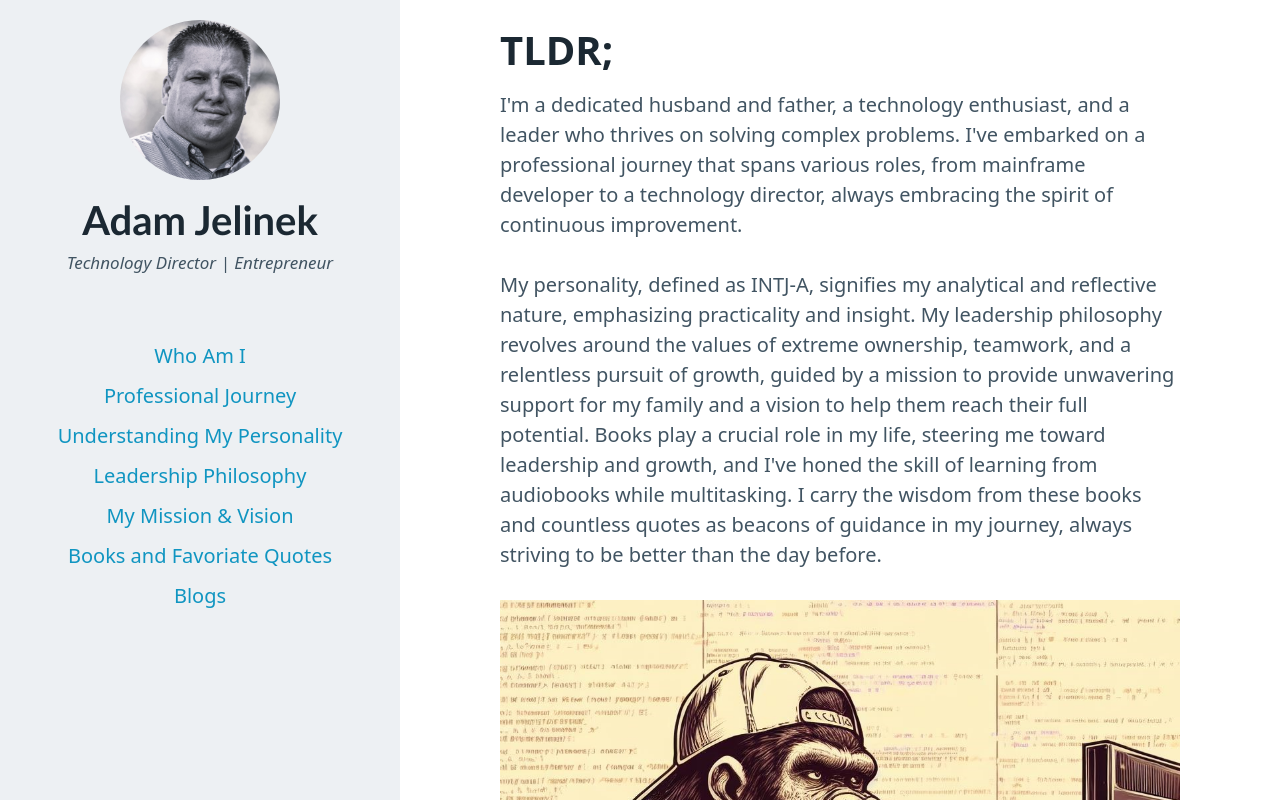
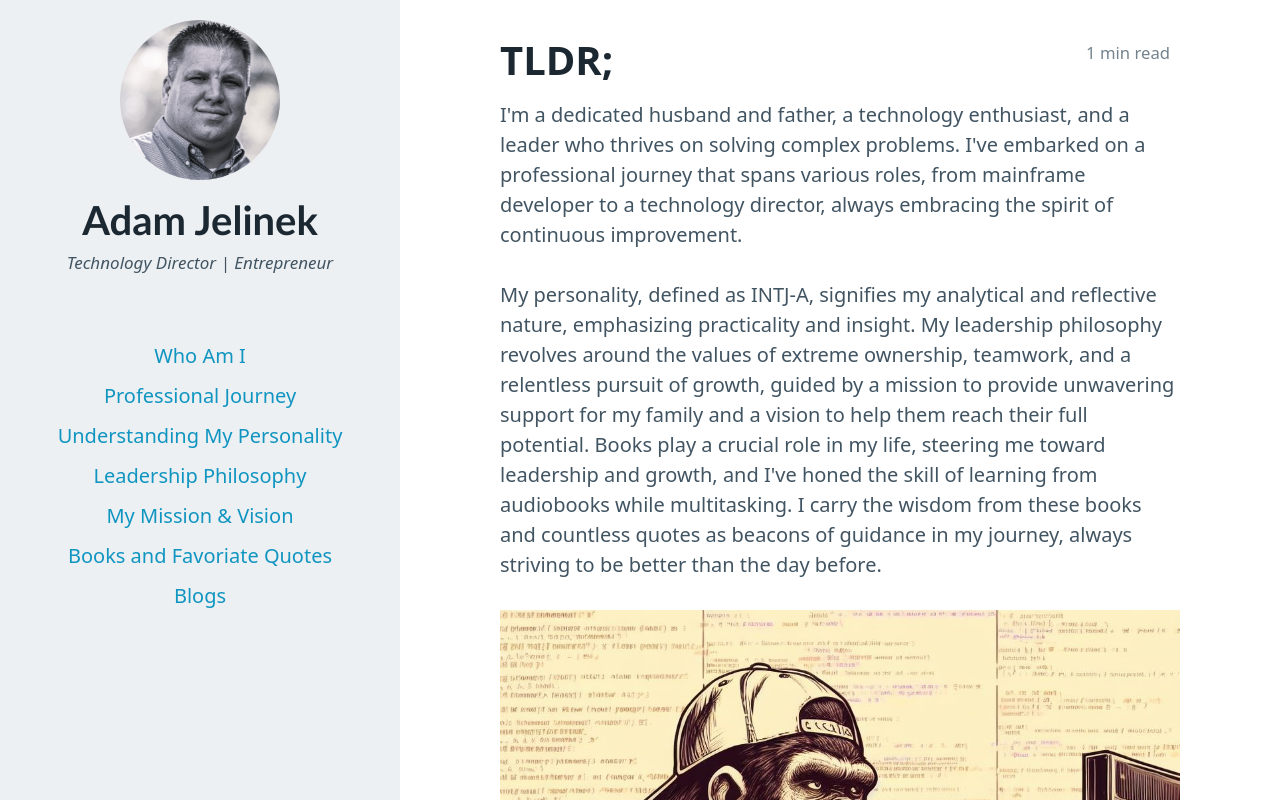
Before and after one commit to ajelinek/about-me, an Astro site: page / in a window 1280 px wide. Shown: the top 800 px of the page. Built offline with nearby package versions, Linux system fonts and the light colour scheme; Astro itself is replaced by a stand-in of ours; some icons are missing.

Commit message:
added read count

```diff
--- a/astro.config.mjs
+++ b/astro.config.mjs
@@ -1,10 +1,15 @@
 import { defineConfig } from 'astro/config'
 
 import mdx from "@astrojs/mdx"
+import { remarkReadingTime } from './plugins/remark-reading-time.mjs'
+
 
 // https://astro.build/config
 export default defineConfig({
   integrations: [ mdx() ],
+  markdown: {
+    remarkPlugins: [ remarkReadingTime ],
+  },
   site: 'https://ajelinek.github.io',
   base: '/about-me',
 })
--- a/package.json
+++ b/package.json
@@ -13,6 +13,8 @@
     "@astrojs/mdx": "^1.1.2",
     "@picocss/pico": "^1.5.10",
     "astro": "^3.2.3",
-    "astro-icon": "^0.8.1"
+    "astro-icon": "^0.8.1",
+    "mdast-util-to-string": "^4.0.0",
+    "reading-time": "^1.5.0"
   }
 }
--- /dev/null
+++ b/plugins/remark-reading-time.mjs
@@ -0,0 +1,12 @@
+import getReadingTime from 'reading-time'
+import { toString } from 'mdast-util-to-string'
+
+export function remarkReadingTime() {
+  return function (tree, { data }) {
+    const textOnPage = toString(tree)
+    const readingTime = getReadingTime(textOnPage)
+    // readingTime.text will give us minutes read as a friendly string,
+    // i.e. "3 min read"
+    data.astro.frontmatter.minutesRead = readingTime.text
+  }
+}
--- a/src/layouts/BasicMarkdown.astro
+++ b/src/layouts/BasicMarkdown.astro
@@ -1,21 +1,31 @@
 ---
 import Layout from './Layout.astro'
 
-const { nextUrl, title, nextPageTitle } = Astro.props?.frontmatter || {}
+const { nextUrl, title, nextPageTitle, minutesRead } = Astro.props?.frontmatter || {}
 ---
 
 <Layout title={title}>
-  <div>
+  <div class='markdown-content'>
+    <p class='read-time'>{minutesRead}</p>
     <slot />
   </div>
   <a href={nextUrl}><button>{nextPageTitle}</button></a>
 </Layout>
 
 <style>
+  .markdown-content {
+    position: relative;
+  }
+
   a {
     margin: 1.5rem;
   }
-  /* div {
-    min-height: 81vh;
-  } */
+  .read-time {
+    margin: 0;
+    position: absolute;
+    top: 0.5rem;
+    right: 0.5rem;
+    font-size: smaller;
+    color: var(--muted-color);
+  }
 </style>
```
Also changed, not shown: 1 other file.
